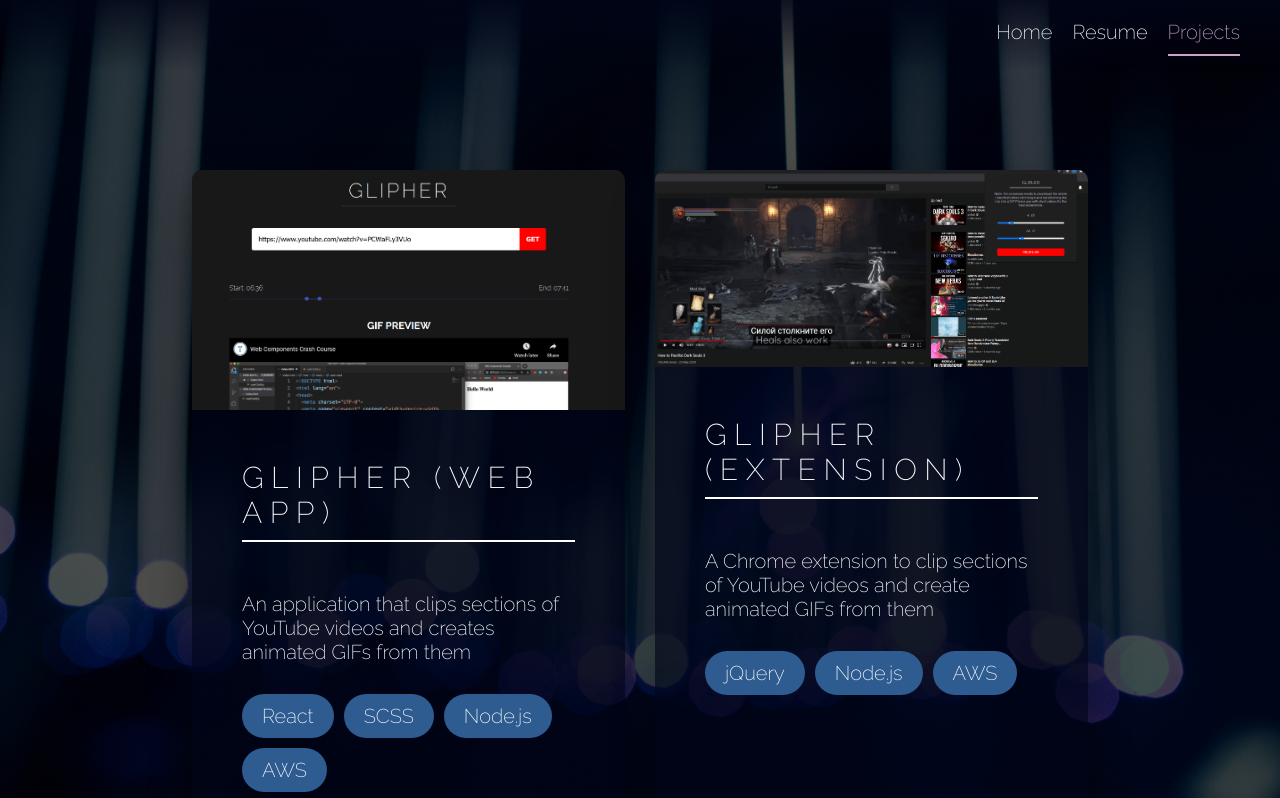
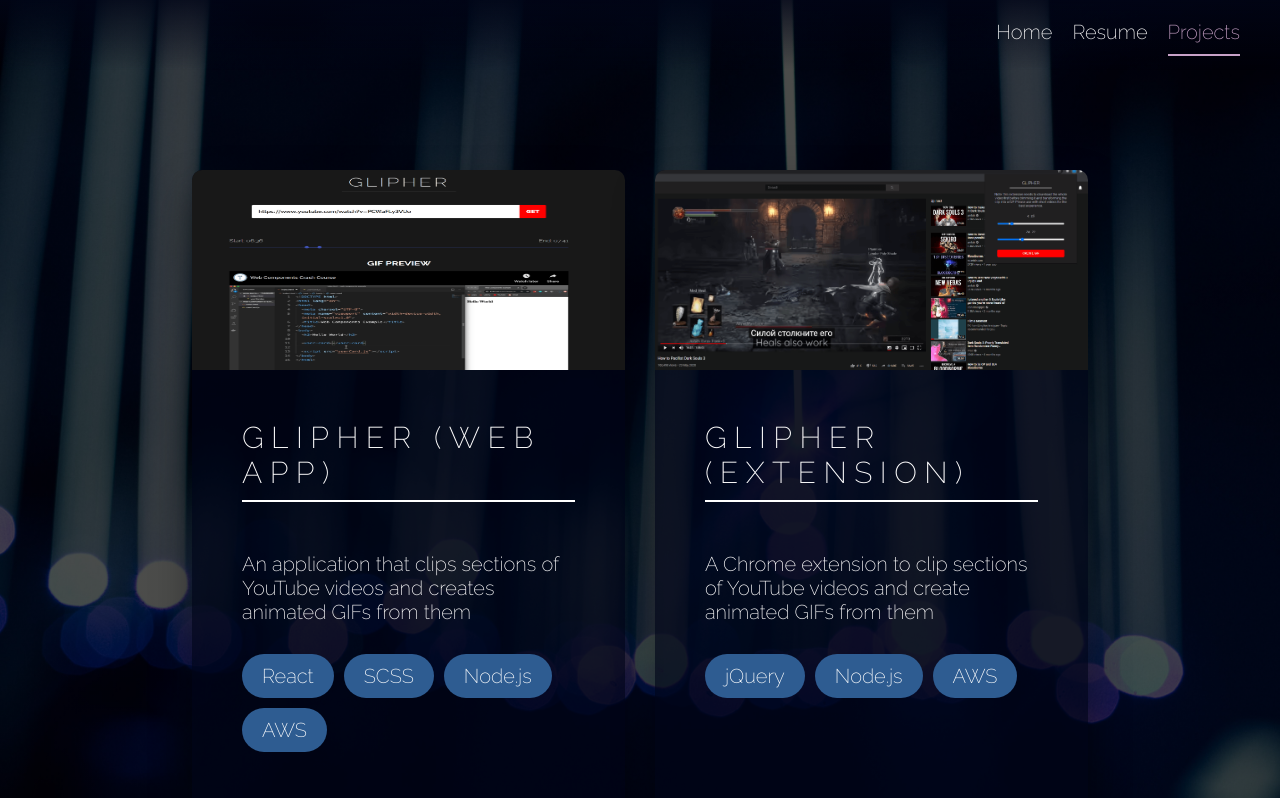
Before and after one commit to mub2332/portfolio, a React (Create React App) app: page /projects in a window 1280 px wide. Shown: the top 798 px of the page. Built offline with nearby package versions, Linux system fonts and the light colour scheme.

Commit message:
Adjusted project images

```diff
--- a/src/pages/projects/projects.module.scss
+++ b/src/pages/projects/projects.module.scss
@@ -1,5 +1,5 @@
-@import '../../styles/mixins';
-@import '../../styles/anim';
+@import "../../styles/mixins";
+@import "../../styles/anim";
 
 .container {
     margin: 10rem auto;
@@ -30,9 +30,8 @@
 
     .image {
         width: 100%;
-    max-height: 30vh;
-    object-fit: cover;
-    object-position: top;
+        height: 25vh;
+        object-fit: fill;
     }
 
     .content {
```
Lines whose indentation alone changed are shown as unchanged.
